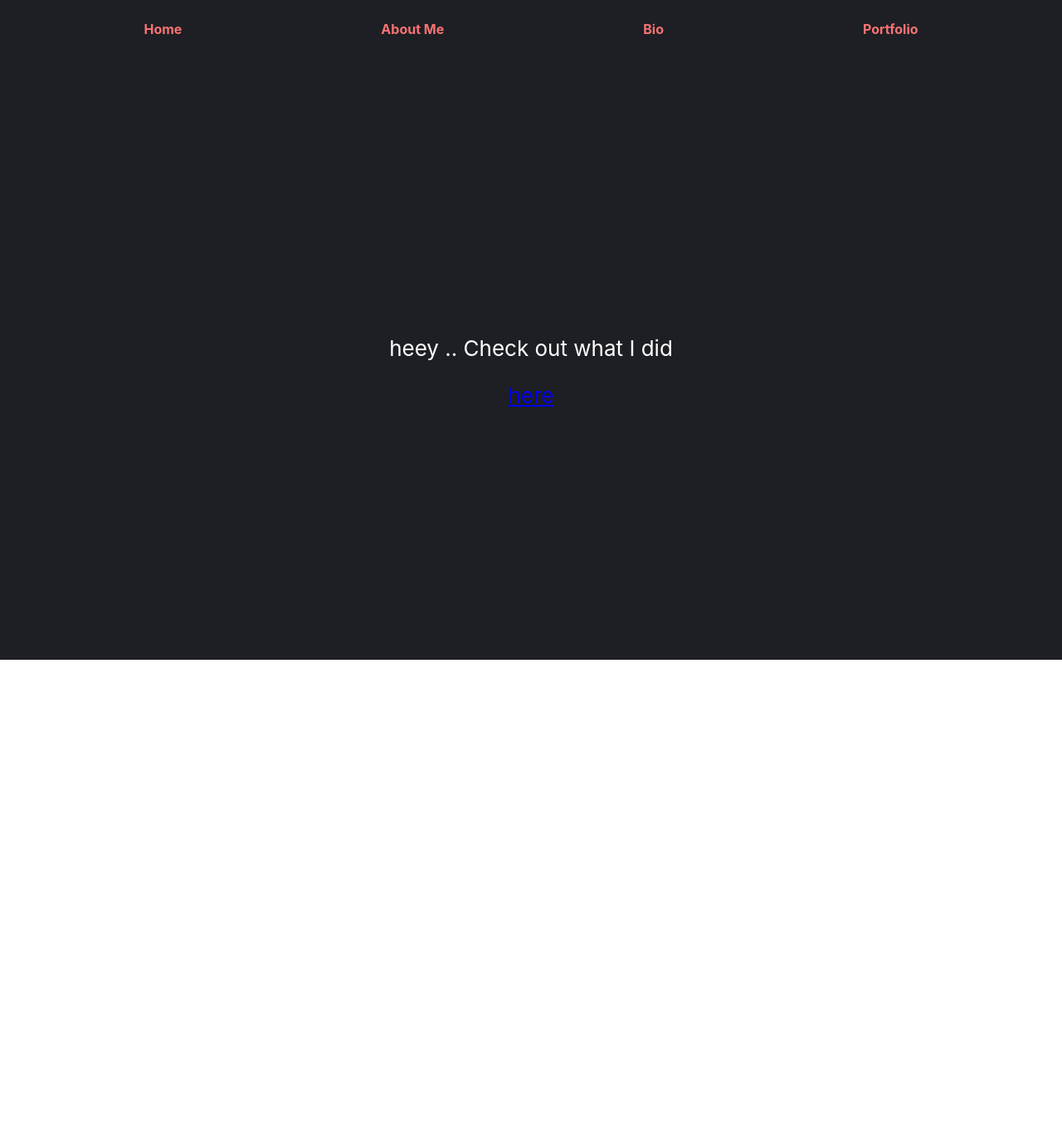
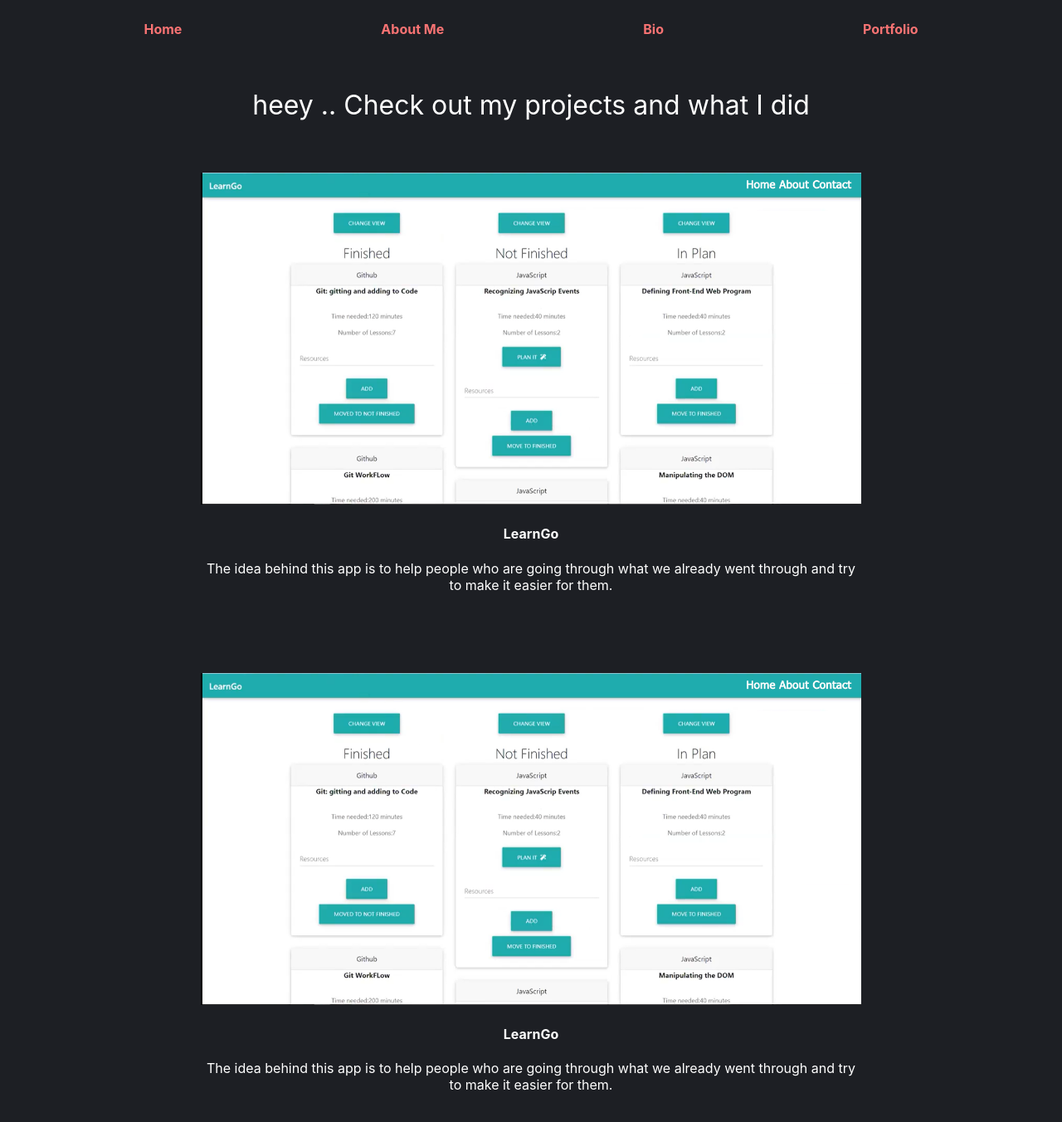
Before and after one commit to Dara-D/portfolio, a React (Create React App) app: page /Portfolio in a window 1280 px wide. Shown: the top 1352 px of the page at 83% size. Before the commit the page ends 800 px from the top, so only its background shows below. Built offline with nearby package versions, Linux system fonts and the light colour scheme.

Commit message:
adding projects

```diff
--- a/src/App.css
+++ b/src/App.css
@@ -14,7 +14,7 @@
   flex-direction: column;
   align-items: center;
   justify-content: center;
-  font-size: calc(10px + 2vmin);
+  /* font-size: calc(10px + 2vmin); */
   color: white;
 }
 .ContactComp {
@@ -97,3 +97,18 @@
   padding-top: 25px;
   padding-bottom: 30px;
 }
+
+
+.ProjectsCard1{
+  padding-top: 30px;
+  padding-bottom: 50px;
+}
+
+.ProjectsCard2{
+  padding-top: 30px;
+  padding-bottom: 50px;
+}
+
+.ProjectsIntro{
+  font-size: 2rem;
+}
--- a/src/Components/AnimationHome.jsx
+++ b/src/Components/AnimationHome.jsx
@@ -26,7 +26,6 @@ const AnimationHome=()=> {
           strings={[' an Entrepreneur!', ' an Interior Designer!' , 'and a Web developer!', ]}
           typeSpeed={40}
           backSpeed={30}
-
           >
           </Typed>
           {/* <p>
--- a/src/Components/Bio.jsx
+++ b/src/Components/Bio.jsx
@@ -16,7 +16,7 @@ export default class Bio extends Component {
           ]}
           typeSpeed={40}
           backSpeed={30}
-          backDelay={10}
+          backDelay={50}
         ></Typed>{" "}
       </div>
     );
--- a/src/Components/Portfolio.jsx
+++ b/src/Components/Portfolio.jsx
@@ -1,17 +1,85 @@
 import React from "react";
-import { MDBCarousel, MDBCarouselCaption, MDBCarouselInner, MDBCarouselItem, MDBView, MDBMask, MDBContainer } from "mdbreact";
+import LearnGoImg from "./LearnGoImg.png";
 
-
+import {
+  MDBBtn,
+  MDBCard,
+  MDBCardBody,
+  MDBCardImage,
+  MDBCardTitle,
+  MDBCardText,
+  MDBRow,
+  MDBCol,
+  MDBIcon,
+} from "mdbreact";
 
 const Portfolio = () => {
-  return(
- <div className='PortfolioComp'>
-  <p> heey .. Check out what I did </p>
-<a href="./home">here</a>  </div>
+  return (
+    <div className="PortfolioComp">
+      <div className='ProjectsIntro'>
+        <p> heey .. Check out my projects and what I did </p>
+      </div>
+      <div className='ProjectsCards'>
+        <div className='ProjectsCard1'>
+          <MDBRow>
+            <MDBCol style={{ maxWidth: "50rem" }}>
+              <MDBCard>
+                <a href="https://hungry-lichterman-b823f1.netlify.app/">
+                  <MDBCardImage style={{ height: "25rem" }} src={LearnGoImg} />
+                </a>
+                <MDBCardBody className="text-center">
+                  <MDBCardTitle>LearnGo</MDBCardTitle>
+                  <MDBCardText>
+                    The idea behind this app is to help people who are going
+                    through what we already went through and try to make it
+                    easier for them.
+                  </MDBCardText>
+                  <a href="#!" className="icons-sm li-ic ml-1">
+                    <MDBIcon fab icon="linkedin-in" />
+                  </a>
+                  <a href="#!" className="icons-sm tw-ic ml-1">
+                    <MDBIcon fab icon="twitter" />
+                  </a>
+                  <a href="#!" className="icons-sm fb-ic ml-1">
+                    <MDBIcon fab icon="facebook-f" />
+                  </a>
+                </MDBCardBody>
+              </MDBCard>
+            </MDBCol>
+          </MDBRow>
+        </div>
 
-  //  <div className='projects'>
-  //  </div>
-  ) ;
+        <div className='ProjectsCard1'>
+          <MDBRow>
+            <MDBCol style={{ maxWidth: "50rem" }}>
+              <MDBCard>
+                <a href="https://hungry-lichterman-b823f1.netlify.app/">
+                  <MDBCardImage style={{ height: "25rem" }} src={LearnGoImg} />
+                </a>
+                <MDBCardBody className="text-center">
+                  <MDBCardTitle>LearnGo</MDBCardTitle>
+                  <MDBCardText>
+                    The idea behind this app is to help people who are going
+                    through what we already went through and try to make it
+                    easier for them.
+                  </MDBCardText>
+                  <a href="#!" className="icons-sm li-ic ml-1">
+                    <MDBIcon fab icon="linkedin-in" />
+                  </a>
+                  <a href="#!" className="icons-sm tw-ic ml-1">
+                    <MDBIcon fab icon="twitter" />
+                  </a>
+                  <a href="#!" className="icons-sm fb-ic ml-1">
+                    <MDBIcon fab icon="facebook-f" />
+                  </a>
+                </MDBCardBody>
+              </MDBCard>
+            </MDBCol>
+          </MDBRow>
+        </div>
+      </div>
+    </div>
+  );
 };
 
 export default Portfolio;
```
Also changed, not shown: src/Components/LearnGoImg.png (added).
